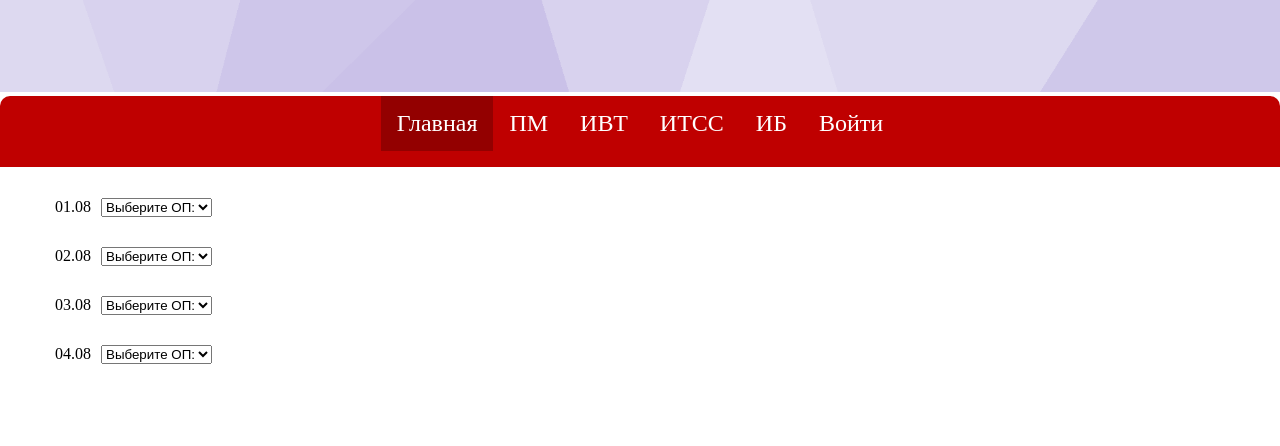
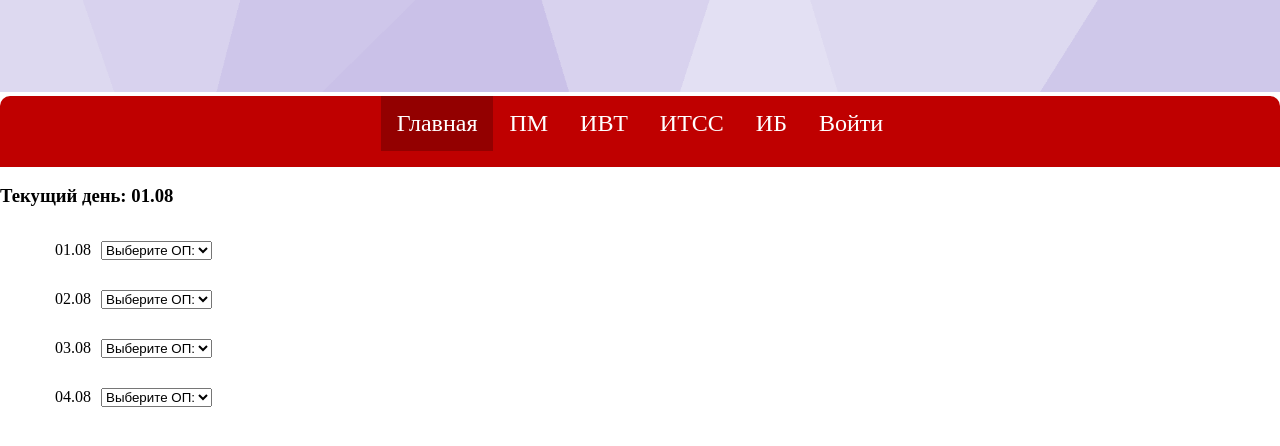
Before and after one commit to Koulmi/PREDPROFOLIMPIADA, a Flask app: page / in a window 1280 px wide. Shown: the top 446 px of the page. Run offline with Flask 3, Linux system fonts and the light colour scheme.

Commit message:
Add files via upload

```diff
--- a/templates/home.html
+++ b/templates/home.html
@@ -44,46 +44,50 @@
         </div>
     </div>
 
+<div class="current-day-info">
+    <h3>Текущий день: {{ current_day }}</h3>
+</div>
+
 <div class="mainButtons">
             <menu>
                 <form>
                     <label>01.08</label>
                     <select onchange="if (this.value) window.location.href = this.value">
                         <option value="">Выберите ОП:</option>
-                        <option value="{{ url_for('result_pm') }}">ПМ</option>
-                        <option value="{{ url_for('result_ivt') }}">ИВТ</option>
-                        <option value="{{ url_for('result_itss') }}">ИТСС</option>
-                        <option value="{{ url_for('result_ib') }}">ИБ</option>
+                        <option value="{{ url_for('set_day', day='01.08', redirect=url_for('result_pm')) }}">ПМ</option>
+                        <option value="{{ url_for('set_day', day='01.08', redirect=url_for('result_ivt')) }}">ИВТ</option>
+                        <option value="{{ url_for('set_day', day='01.08', redirect=url_for('result_itss')) }}">ИТСС</option>
+                        <option value="{{ url_for('set_day', day='01.08', redirect=url_for('result_ib')) }}">ИБ</option>
                     </select>
                 </form>
                 <form>
                     <label>02.08</label>
                     <select onchange="if (this.value) window.location.href = this.value">
                         <option value="">Выберите ОП:</option>
-                        <option value="{{ url_for('result_pm') }}">ПМ</option>
-                        <option value="{{ url_for('result_ivt') }}">ИВТ</option>
-                        <option value="{{ url_for('result_itss') }}">ИТСС</option>
-                        <option value="{{ url_for('result_ib') }}">ИБ</option>
+                        <option value="{{ url_for('set_day', day='02.08', redirect=url_for('result_pm')) }}">ПМ</option>
+                        <option value="{{ url_for('set_day', day='02.08', redirect=url_for('result_ivt')) }}">ИВТ</option>
+                        <option value="{{ url_for('set_day', day='02.08', redirect=url_for('result_itss')) }}">ИТСС</option>
+                        <option value="{{ url_for('set_day', day='02.08', redirect=url_for('result_ib')) }}">ИБ</option>
                     </select>
                 </form>
                 <form>
                     <label>03.08</label>
                     <select onchange="if (this.value) window.location.href = this.value">
                         <option value="">Выберите ОП:</option>
-                        <option value="{{ url_for('result_pm') }}">ПМ</option>
-                        <option value="{{ url_for('result_ivt') }}">ИВТ</option>
-                        <option value="{{ url_for('result_itss') }}">ИТСС</option>
-                        <option value="{{ url_for('result_ib') }}">ИБ</option>
+                        <option value="{{ url_for('set_day', day='03.08', redirect=url_for('result_pm')) }}">ПМ</option>
+                        <option value="{{ url_for('set_day', day='03.08', redirect=url_for('result_ivt')) }}">ИВТ</option>
+                        <option value="{{ url_for('set_day', day='03.08', redirect=url_for('result_itss')) }}">ИТСС</option>
+                        <option value="{{ url_for('set_day', day='03.08', redirect=url_for('result_ib')) }}">ИБ</option>
                     </select>
                 </form>
                 <form>
                     <label>04.08</label>
                     <select onchange="if (this.value) window.location.href = this.value">
                         <option value="">Выберите ОП:</option>
-                        <option value="{{ url_for('result_pm') }}">ПМ</option>
-                        <option value="{{ url_for('result_ivt') }}">ИВТ</option>
-                        <option value="{{ url_for('result_itss') }}">ИТСС</option>
-                        <option value="{{ url_for('result_ib') }}">ИБ</option>
+                        <option value="{{ url_for('set_day', day='04.08', redirect=url_for('result_pm')) }}">ПМ</option>
+                        <option value="{{ url_for('set_day', day='04.08', redirect=url_for('result_ivt')) }}">ИВТ</option>
+                        <option value="{{ url_for('set_day', day='04.08', redirect=url_for('result_itss')) }}">ИТСС</option>
+                        <option value="{{ url_for('set_day', day='04.08', redirect=url_for('result_ib')) }}">ИБ</option>
                     </select>
                 </form>
             </menu>
--- a/templates/result_ib.html
+++ b/templates/result_ib.html
@@ -80,6 +80,9 @@
         </div>
 
     </div>
+<div class="current-day-info">
+    <h3>День: {{ current_day }}</h3>
+</div>
 <h1 class="center">Загруженная таблица</h1>
     <div class="table">
         {{ table | safe }}
--- a/templates/result_itss.html
+++ b/templates/result_itss.html
@@ -80,6 +80,9 @@
         </div>
 
     </div>
+<div class="current-day-info">
+    <h3>День: {{ current_day }}</h3>
+</div>
 <h1 class="center">Загруженная таблица</h1>
     <div class="table">
         {{ table | safe }}
--- a/templates/result_ivt.html
+++ b/templates/result_ivt.html
@@ -80,6 +80,9 @@
         </div>
 
     </div>
+<div class="current-day-info">
+    <h3>День: {{ current_day }}</h3>
+</div>
 <h1 class="center">Загруженная таблица</h1>
     <div class="table">
         {{ table | safe }}
--- a/templates/result_pm.html
+++ b/templates/result_pm.html
@@ -80,6 +80,9 @@
         </div>
 
     </div>
+<div class="current-day-info">
+    <h3>День: {{ current_day }}</h3>
+</div>
 <h1 class="center">Загруженная таблица</h1>
     <div class="table">
         {{ table | safe }}
```
Also changed, not shown: templates/login.html (line endings or trailing spaces), templates/result.html (line endings or trailing spaces).
